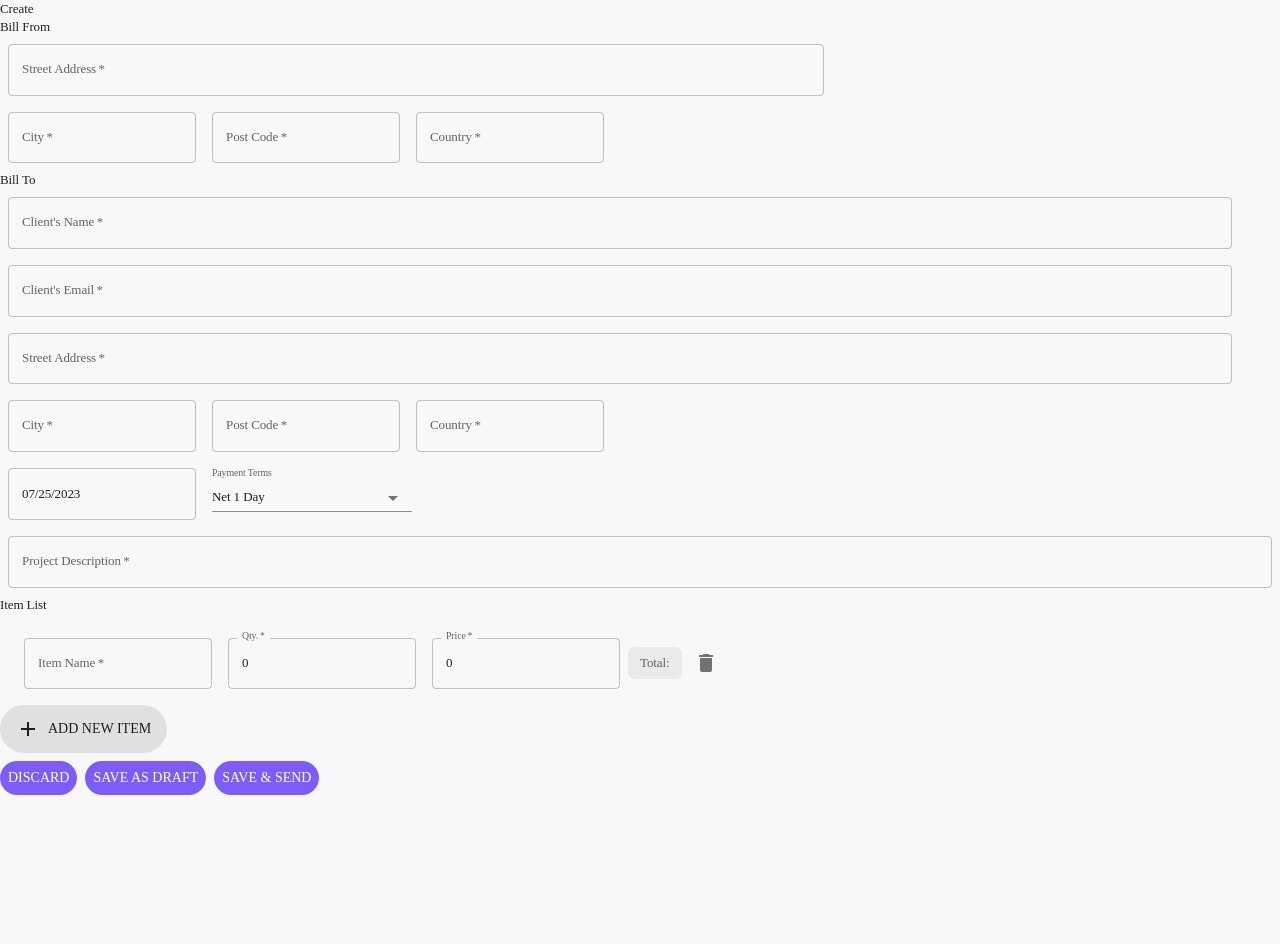
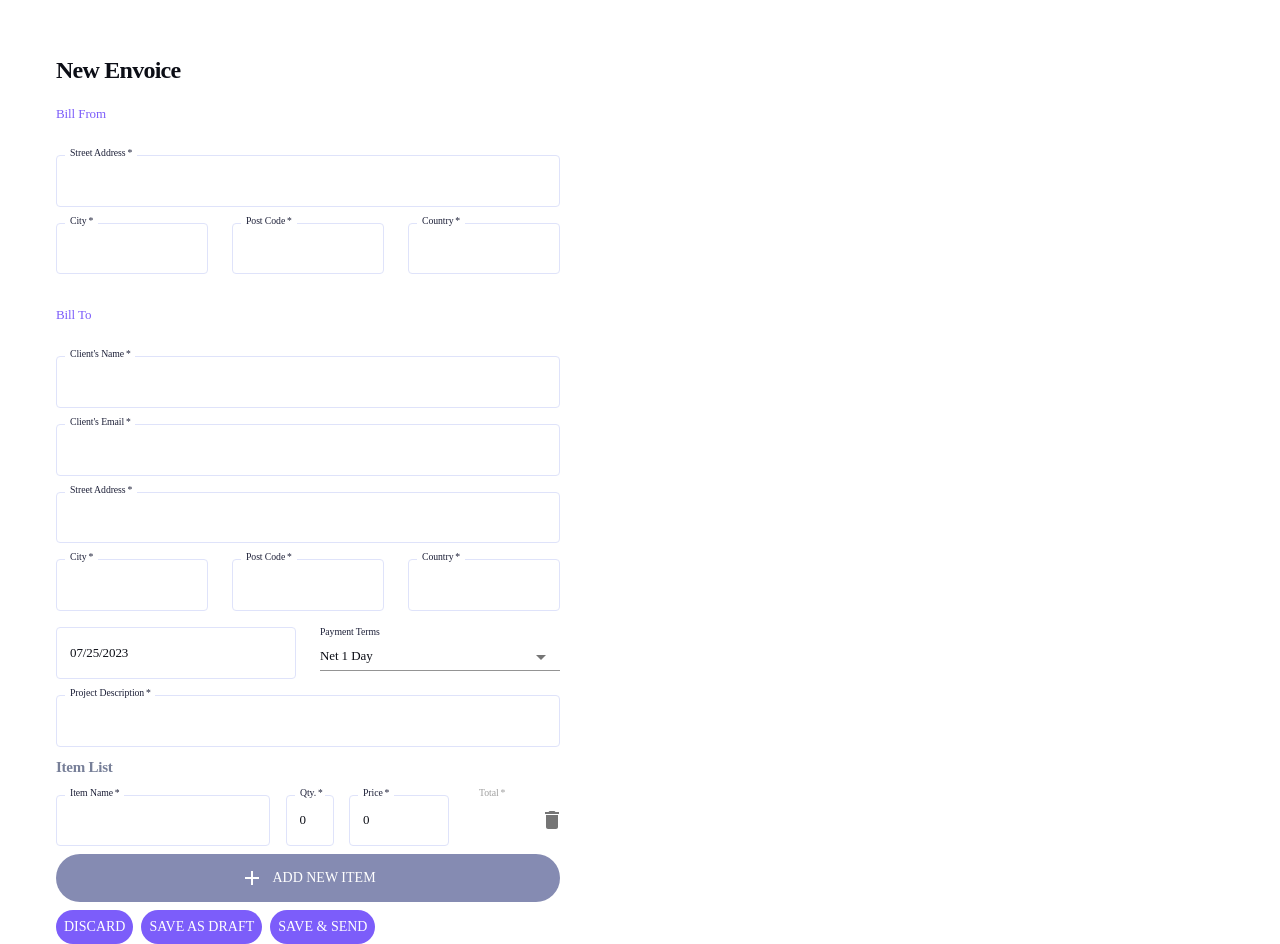
Before and after one commit to giga-gogosashvili/invoice-app, a React (Create React App) app: page /invoices/create in a window 1280 px wide. Before the commit the page ends 800 px from the top, so only its background shows below. Built offline with nearby package versions, Linux system fonts and the light colour scheme; no server answers.

Commit message:
edit page css

```diff
--- a/src/components/EditCreate.tsx
+++ b/src/components/EditCreate.tsx
@@ -20,6 +20,11 @@ import { useNavigate } from "react-router-dom";
 import { Item } from "./Invoices";
 import React from "react";
 import { AxiosFunc } from "./AxiosFunc";
+import StyledTFShort from "../customize/StyledTFShort";
+import StyledTFLong from "../customize/StyledTFLong";
+import StyledItemFields from "../customize/StyledItemFields";
+
+import { inputLabelClasses } from "@mui/material/InputLabel";
 
 export default function EditCreate() {
   const { id } = useParams();
@@ -89,38 +94,82 @@ export default function EditCreate() {
   const [clientCountryError, setClientCountryError] = useState<boolean>(false);
   const [descriptionError, setDescriptionError] = useState<boolean>(false);
 
+  const StyleTF = {
+    mt: 1,
+    mb: 1,
+
+    "& .MuiOutlinedInput-root": {
+      "& fieldset": {
+        borderColor: "#DFE3FA",
+      },
+      "&:hover fieldset": {
+        borderColor: "primary.main",
+      },
+    },
+  };
+
+  const dateStyle = {
+    mt: 1,
+    mb: 1,
+
+    "& .MuiOutlinedInput-root": {
+      "& fieldset": {
+        borderColor: "#DFE3FA",
+      },
+      "&:hover fieldset": {
+        borderColor: "primary.main",
+      },
+    },
+    width: "240px",
+  };
+
+  const segmentTitleStyle = {
+    mb: "24px",
+    mt: "24px",
+    color: "#7C5DFA",
+  };
+
   return (
-    <div>
-      <Typography>{invoice ? `Edit ${id}` : "Create"}</Typography>
+    <Box sx={{ width: "616px", ml: "56px" }}>
+      <Typography color="text.primary" variant="h2" sx={{ mt: "59px" }}>
+        {invoice ? `Edit ${id}` : "New Envoice"}
+      </Typography>
 
-      <Box sx={{ display: "flex", flexWrap: "wrap" }}>
-        <div>
-          <Typography>Bill From</Typography>
-          <TextField
+      {/* <Box sx={{ display: "flex", flexWrap: "wrap" }}> */}
+      <Typography sx={segmentTitleStyle}>Bill From</Typography>
+      <StyledTFLong
         required
         error={senderStreetError}
         helperText={senderStreetError ? "Field can not be empty." : ""}
         fullWidth
-            sx={{ m: 1 }}
+        sx={StyleTF}
+        InputLabelProps={{ shrink: true }}
         id="form-street-from"
         label="Street Address"
         type="text"
         value={
-              invoice
-                ? senderStreet || invoice.senderAddress.street
-                : senderStreet
+          invoice ? senderStreet || invoice.senderAddress.street : senderStreet
         }
         onChange={(event: React.ChangeEvent<HTMLInputElement>) => {
           setSenderStreet(event.target.value);
         }}
       />
-          <TextField
+      <Stack
+        display="flex"
+        flexDirection="row"
+        justifyContent="space-between"
+        sx={{ width: "504px" }}
+
+        // width="100%"
+      >
+        <StyledTFShort
           required
+          sx={StyleTF}
           error={senderCityError}
           helperText={senderCityError ? "Field can not be empty." : ""}
           id="form-city"
           label="City"
-            sx={{ m: 1 }}
+          InputLabelProps={{ shrink: true }}
           value={
             invoice ? senderCity || invoice.senderAddress.city : senderCity
           }
@@ -129,13 +178,14 @@ export default function EditCreate() {
           }}
         />
 
-          <TextField
+        <StyledTFShort
           required
           error={senderPostCodeError}
           helperText={senderPostCodeError ? "Field can not be empty." : ""}
           id="form-postcode-from"
           label="Post Code"
-            sx={{ m: 1 }}
+          sx={StyleTF}
+          InputLabelProps={{ shrink: true }}
           value={
             invoice
               ? senderPostCode || invoice.senderAddress.postCode
@@ -145,13 +195,14 @@ export default function EditCreate() {
             setSenderPostCode(event.target.value);
           }}
         />
-          <TextField
+        <StyledTFShort
           required
           error={senderCountryError}
           helperText={senderCountryError ? "Field can not be empty." : ""}
           id="form-country"
           label="Country"
-            sx={{ m: 1 }}
+          sx={StyleTF}
+          InputLabelProps={{ shrink: true }}
           value={
             invoice
               ? senderCountry || invoice.senderAddress.country
@@ -161,15 +212,15 @@ export default function EditCreate() {
             setSenderCountry(event.target.value);
           }}
         />
-        </div>
-        <div>
-          <Typography>Bill To</Typography>
-          <TextField
+      </Stack>
+      <Typography sx={segmentTitleStyle}>Bill To</Typography>
+      <StyledTFLong
         required
         error={clientNameError}
         helperText={clientNameError ? "Field can not be empty." : ""}
         fullWidth
-            sx={{ m: 1 }}
+        sx={StyleTF}
+        InputLabelProps={{ shrink: true }}
         id="form-name-to"
         label="Client's Name"
         value={invoice ? clientName || invoice.clientName : clientName}
@@ -177,12 +228,13 @@ export default function EditCreate() {
           setClientName(event.target.value);
         }}
       />
-          <TextField
+      <StyledTFLong
         required
         error={clientEmailError}
         helperText={clientEmailError ? "Field can not be empty." : ""}
         fullWidth
-            sx={{ m: 1 }}
+        sx={StyleTF}
+        InputLabelProps={{ shrink: true }}
         id="form-email-to"
         label="Client's Email"
         value={invoice ? clientEmail || invoice.clientEmail : clientEmail}
@@ -190,30 +242,36 @@ export default function EditCreate() {
           setClientEmail(event.target.value);
         }}
       />
-          <TextField
+      <StyledTFLong
         required
         error={clientStreetError}
         helperText={clientStreetError ? "Field can not be empty." : ""}
         fullWidth
-            sx={{ m: 1 }}
+        sx={StyleTF}
+        InputLabelProps={{ shrink: true }}
         id="form-street-to"
         label="Street Address"
         value={
-              invoice
-                ? clientStreet || invoice.clientAddress.street
-                : clientStreet
+          invoice ? clientStreet || invoice.clientAddress.street : clientStreet
         }
         onChange={(event: React.ChangeEvent<HTMLInputElement>) => {
           setClientStreet(event.target.value);
         }}
       />
-          <TextField
+      <Stack
+        display="flex"
+        flexDirection="row"
+        justifyContent="space-between"
+        sx={{ width: "504px" }}
+      >
+        <StyledTFShort
           required
           error={clientCityError}
           helperText={clientCityError ? "Field can not be empty." : ""}
           id="form-city-to"
           label="City"
-            sx={{ m: 1 }}
+          sx={StyleTF}
+          InputLabelProps={{ shrink: true }}
           value={
             invoice ? clientCity || invoice.clientAddress.city : clientCity
           }
@@ -221,13 +279,14 @@ export default function EditCreate() {
             setClientCity(event.target.value);
           }}
         />
-          <TextField
+        <StyledTFShort
           required
           error={clientPostCodeError}
           helperText={clientPostCodeError ? "Field can not be empty." : ""}
           id="form-postcode-to"
           label="Post Code"
-            sx={{ m: 1 }}
+          sx={StyleTF}
+          InputLabelProps={{ shrink: true }}
           value={
             invoice
               ? clientPostCode || invoice.clientAddress.postCode
@@ -237,13 +296,14 @@ export default function EditCreate() {
             setClientPostCode(event.target.value);
           }}
         />
-          <TextField
+        <StyledTFShort
           required
           error={clientCountryError}
           helperText={clientCountryError ? "Field can not be empty." : ""}
           id="form-country-to"
           label="Country"
-            sx={{ m: 1 }}
+          sx={StyleTF}
+          InputLabelProps={{ shrink: true }}
           value={
             invoice
               ? clientCountry || invoice.clientAddress.country
@@ -253,14 +313,20 @@ export default function EditCreate() {
             setClientCountry(event.target.value);
           }}
         />
-        </div>
+      </Stack>
+      <Stack
+        display="flex"
+        flexDirection="row"
+        justifyContent="space-between"
+        sx={{ width: "504px" }}
+      >
         <DatePicker
-          sx={{ m: 1 }}
+          sx={dateStyle}
           //DO NAPRAWY
           value={invoice ? createdAt || invoice.createdAt : createdAt}
           onChange={(newValue) => setCreatedAt(newValue)}
         />
-        <FormControl sx={{ m: 1, width: 200 }}>
+        <FormControl sx={dateStyle}>
           <InputLabel variant="standard" htmlFor="uncontrolled-native">
             Payment Terms
           </InputLabel>
@@ -282,12 +348,14 @@ export default function EditCreate() {
             <option value={30}>Net 30 days</option>
           </NativeSelect>
         </FormControl>
-        <TextField
+      </Stack>
+      <StyledTFLong
         required
         error={descriptionError}
         helperText={descriptionError ? "Field can not be empty." : ""}
         fullWidth
-          sx={{ m: 1 }}
+        sx={StyleTF}
+        InputLabelProps={{ shrink: true }}
         id="form-description"
         label="Project Description"
         value={invoice ? description || invoice.description : description}
@@ -296,22 +364,40 @@ export default function EditCreate() {
         }}
       />
       <div>
-          <Typography>Item List</Typography>
-          <List>
+        <Typography color="#777F98" variant="h3">
+          Item List
+        </Typography>
+        <List
+          sx={{
+            width: "504px",
+            justifyContent: "space-between",
+          }}
+        >
           {items.map((item, index) => (
             <ListItem
+              sx={{
+                display: "flex",
+                flexDirection: "row",
+                justifyContent: "space-between",
+                p: 0,
+              }}
               key={index}
-                secondaryAction={
-                  <IconButton edge="end" aria-label="delete">
-                    <DeleteIcon />
-                  </IconButton>
-                }
+              // secondaryAction={
+              //   <IconButton edge="end" aria-label="delete">
+              //     <DeleteIcon />
+              //   </IconButton>
+              // }
             >
-                <TextField
+              <StyledItemFields
                 required
                 id="form-item-name-1"
                 label={"Item Name"}
-                  sx={{ m: 1 }}
+                sx={{
+                  width: "214px",
+                  mt: 1,
+                  mb: 1,
+                }}
+                InputLabelProps={{ shrink: true }}
                 value={
                   invoice ? item.name || invoice.items[index].name : item.name
                 }
@@ -327,12 +413,22 @@ export default function EditCreate() {
                   setItems(before.concat(changed).concat(after));
                 }}
               />
-                <TextField
+              <StyledItemFields
                 required
                 id="form-item-qty-1"
                 label="Qty."
-                  sx={{ m: 1 }}
+                sx={{
+                  width: "48px",
+                  "& input::-webkit-outer-spin-button, & input::-webkit-inner-spin-button":
+                    {
+                      display: "none",
+                    },
+                  "& input[type=number]": {
+                    MozAppearance: "textfield",
+                  },
+                }}
                 type="number"
+                InputLabelProps={{ shrink: true }}
                 // InputLabelProps={{
                 //   shrink: true,
                 // }}
@@ -354,12 +450,22 @@ export default function EditCreate() {
                   setItems(before.concat(changed).concat(after));
                 }}
               />
-                <TextField
+              <StyledItemFields
                 required
                 id="form-item-price-1"
                 label="Price"
                 type="number"
-                  sx={{ m: 1 }}
+                InputLabelProps={{ shrink: true }}
+                sx={{
+                  width: "100px",
+                  "& input::-webkit-outer-spin-button, & input::-webkit-inner-spin-button":
+                    {
+                      display: "none",
+                    },
+                  "& input[type=number]": {
+                    MozAppearance: "textfield",
+                  },
+                }}
                 value={
                   invoice
                     ? item.price || invoice.items[index].price
@@ -377,23 +483,40 @@ export default function EditCreate() {
                   setItems(before.concat(changed).concat(after));
                 }}
               />
-                <Stack>
-                  {" "}
-                  <Chip
-                    label={`Total: ${
+              <TextField
+                required
+                id="form-item-total"
+                label="Total"
+                sx={{
+                  width: "52px",
+                  "& .MuiOutlinedInput-root": {
+                    "& fieldset": {
+                      // borderColor: "primary.main",
+                      border: 0,
+                    },
+                  },
+                }}
+                type="number"
+                disabled
+                InputLabelProps={{ shrink: true }}
+                defaultValue={
                   invoice
                     ? item.quantity * item.price ||
-                          invoice.items[index].price *
-                            invoice.items[index].quantity
+                      invoice.items[index].price * invoice.items[index].quantity
                     : ""
-                    }`}
+                }
               />
-                </Stack>
+              <IconButton edge="end" aria-label="delete">
+                <DeleteIcon />
+              </IconButton>
             </ListItem>
           ))}
 
           <Fab
             variant="extended"
+            sx={{
+              width: "504px",
+            }}
             onClick={() => {
               const withNewItem = items.concat({
                 name: "",
@@ -408,8 +531,8 @@ export default function EditCreate() {
             Add New Item
           </Fab>
         </List>
-          {items.map((item, index) => (
-            <div key={index}>
+        {/* {items.map((item, index) => ( */}
+        <div>
           <Fab
             sx={{ mr: 1 }}
             variant="extended"
@@ -542,9 +665,9 @@ export default function EditCreate() {
             Save & Send
           </Fab>
         </div>
-          ))}
+        {/* ))} */}
       </div>
+      {/* </Box> */}
     </Box>
-    </div>
   );
 }
--- a/src/components/Invoice.tsx
+++ b/src/components/Invoice.tsx
@@ -25,6 +25,7 @@ import { getStatusColor } from "./Invoices";
 import Drawer from "./Drawer";
 import TableFooter from "@mui/material/TableFooter";
 import ConfirmDeletion from "./ConfirmDeletion";
+import toggleColorMode from "../App";
 
 export default function Invoice() {
   const { id } = useParams();
@@ -74,6 +75,7 @@ export default function Invoice() {
   const fabStyle = { mr: "10px", p: "24px", borderRadius: "24px" };
   return (
     <>
+      {/* <Drawer></Drawer> */}
       <Box
         display={"flex"}
         sx={{
@@ -81,7 +83,6 @@ export default function Invoice() {
           bgcolor: "#F8F8FB",
         }}
       >
-        <Drawer></Drawer>
         <Box
           sx={{
             margin: "0 auto",
--- a/src/components/Invoices.tsx
+++ b/src/components/Invoices.tsx
@@ -9,6 +9,7 @@ import Typography from "@mui/material/Typography";
 import { Box } from "@mui/material";
 import NoInvoices from "./NoInvoices";
 import InvoiceItemMenu from "./InvoiceItemMenu";
+import toggleColorMode from "../App";
 
 import Drawer from "./Drawer";
 
@@ -98,10 +99,11 @@ export default function Invoices() {
   return (
     <Box display={"flex"}>
       <Drawer></Drawer>
+
       <Box sx={{ margin: "0 auto", width: 730 }}>
         <Box sx={{ display: "flex", alignItems: "center" }}>
           <Box>
-            <Typography color="gray.900" variant="h1" sx={{ mt: "78px" }}>
+            <Typography color="text.primary" variant="h1" sx={{ mt: "78px" }}>
               Invoices{" "}
             </Typography>{" "}
             <Typography
--- /dev/null
+++ b/src/customize/StyledItemFields.tsx
@@ -0,0 +1,21 @@
+import { styled } from "@mui/system";
+import { TextField } from "@mui/material";
+
+const StyledItemFields = styled(TextField)(({ theme }) => ({
+  "& input::-webkit-outer-spin-button, & input::-webkit-inner-spin-button": {
+    display: "none",
+  },
+  "& input[type=number]": {
+    MozAppearance: "textfield",
+  },
+  "& .MuiOutlinedInput-root": {
+    "& fieldset": {
+      borderColor: "#DFE3FA",
+    },
+    "&:hover fieldset": {
+      borderColor: "primary.main",
+    },
+  },
+}));
+
+export default StyledItemFields;
--- /dev/null
+++ b/src/customize/StyledTFLong.tsx
@@ -0,0 +1,9 @@
+import { styled } from "@mui/system";
+import { TextField } from "@mui/material";
+
+const StyledTFLong = styled(TextField)(({ theme }) => ({
+  width: "504px",
+  flexShrink: 0,
+}));
+
+export default StyledTFLong;
--- /dev/null
+++ b/src/customize/StyledTFShort.tsx
@@ -0,0 +1,9 @@
+import { styled } from "@mui/system";
+import { TextField } from "@mui/material";
+
+const StyledTFShort = styled(TextField)(() => ({
+  width: "152px",
+  flexShrink: 0,
+}));
+
+export default StyledTFShort;
--- a/src/themeLight.tsx
+++ b/src/themeLight.tsx
@@ -1,4 +1,5 @@
 import { createTheme, ThemeOptions, Shadows } from "@mui/material/styles";
+import { PaletteMode } from "@mui/material";
 
 // const breakpointValues = {
 //   xs: 0,
@@ -13,48 +14,83 @@ const defaultTheme = createTheme();
 // get the default `shadows` object
 const defaultShadows: ThemeOptions["shadows"] = [...defaultTheme.shadows];
 
-const themeLight: any = createTheme({
-  breakpoints: {
-    values: {
-      xs: 0,
-      sm: 375,
-      md: 768,
-      lg: 992,
-      xl: 1440,
-    },
-  },
+const getDesignTokens = (mode: any) => ({
   palette: {
-    mode: "light",
+    mode,
+    ...(mode === "light"
+      ? {
+          // 👇 palette values for light mode
           background: {
-      default: "#F8F8FB",
+            paper: "#F8F8FB",
           },
           primary: {
             main: "#7C5DFA",
-      light: "#F8F8FB",
-      dark: "#9277FF",
+            light: "#7C5DFA",
+            dark: "#7E88C3",
+          },
+          secondary: {
+            main: "#373B53",
+            light: "#7E88C3",
+            dark: "#0C0E16",
+          },
+          info: {
+            main: "#888EB0",
+            light: "#DFE3FA",
+          },
+          grey: {
+            50: "#FFFFFF",
+            100: "#858BB2",
+            200: "#7E88C3",
+            300: "#858BB2",
+            400: "#F9FAFE",
+            500: "#DFE3FA",
+            600: "#373B53",
+            700: "#9277FF",
+            800: "#0C0E16",
+            900: "#FFFFFF",
+          },
+          text: {
+            primary: "#0C0E16",
+            secondary: "#1E2139",
+          },
+        }
+      : {
+          // 👇 palette values for dark mode
+          background: {
+            paper: "#141625",
+          },
+          primary: {
+            main: "#252945",
+            light: "#9277FF",
+            dark: "#DFE3FA",
           },
           secondary: {
             main: "#1E2139",
-      light: "#252945",
-      dark: "#141625",
+            light: "#858BB2",
+            dark: "#1E2139",
           },
           info: {
-      main: "#888EB0",
-      light: "#7E88C3",
-      dark: "#DFE3FA",
+            main: "#DFE3FA",
+            light: "#1E2139",
           },
           grey: {
-      900: "#0C0E16",
+            50: "#1E2139",
+            100: "#FFFFFF",
+            200: "#888EB0",
+            300: "#DFE3FA",
+            400: "#252945",
+            500: "#FFFFFF",
+            600: "#0C0E16",
+            700: "#7C5DFA",
+            800: "#DFE3FA",
+            900: " #252945",
           },
-    error: {
-      main: "#EC5757",
-      light: "#9277FF",
+          text: {
+            primary: "#FFFFFF",
+            secondary: "#FFFFFF",
           },
-    warning: {
-      main: "#FF8F00",
+        }),
   },
-  },
-
   typography: {
     fontFamily: "League Spartan",
     fontWeightMedium: 500,
@@ -128,8 +164,147 @@ const themeLight: any = createTheme({
         },
       },
     },
+    // MuiTextField: {
+    //   styleOverrides: {
+    //     root: { height: "48px", m: 1, display: "block" },
+    //     // "& .MuiOutlinedInput-root": {
+    //     //   "& fieldset": {},
+    //     // },
+    //   },
+    // },
+    // MuiMenuItem: {
+    //   styleOverrides: {
+    //     root: {
+    //       backgroundColor: "grey.900",
+    //     },
+    //   },
+    // },
   },
   shadows: defaultShadows.map(() => "none") as Shadows,
 });
 
-export default themeLight;
+// const themeLight: any = createTheme({
+//   breakpoints: {
+//     values: {
+//       xs: 0,
+//       sm: 375,
+//       md: 768,
+//       lg: 992,
+//       xl: 1440,
+//     },
+//   },
+//   palette: {
+//     mode: "light",
+//     background: {
+//       paper: "#F8F8FB",
+//     },
+//     primary: {
+//       main: "#7C5DFA",
+//       light: "#7C5DFA",
+//       dark: "#7E88C3",
+//     },
+//     secondary: {
+//       main: "#373B53",
+//       light: "#7E88C3",
+//       dark: "#0C0E16",
+//     },
+//     info: {
+//       main: "#888EB0",
+//       light: "#DFE3FA",
+//     },
+//     grey: {
+//       50: "#FFFFFF",
+//       100: "#858BB2",
+//       200: "#7E88C3",
+//       300: "#858BB2",
+//       400: "#F9FAFE",
+//       500: "#DFE3FA",
+//       600: "#373B53",
+//       700: "#9277FF",
+//       800: "#0C0E16",
+//       900: "#FFFFFF",
+//     },
+//     text: {
+//       primary: "#0C0E16",
+//       secondary: "#1E2139",
+//     },
+//   },
+
+//   typography: {
+//     fontFamily: "League Spartan",
+//     fontWeightMedium: 500,
+//     fontWeightBold: 700,
+//     h1: {
+//       fontWeight: 700,
+//       fontSize: "70px",
+//       lineHeight: "33px",
+//       letterSpacing: -1,
+//     },
+//     h2: {
+//       fontWeight: 700,
+//       fontSize: "24px",
+//       lineHeight: "22px",
+//       letterSpacing: -0.75,
+//     },
+//     h3: {
+//       fontWeight: 700,
+//       fontSize: "15px",
+//       lineHeight: "24px",
+//       letterSpacing: -0.25,
+//     },
+//     h4: {
+//       fontWeight: 700,
+//       fontSize: "15px",
+//       lineHeight: "15px",
+//       letterSpacing: -0.25,
+//     },
+//     body1: {
+//       fontWeight: 500,
+//       fontSize: "13px",
+//       lineHeight: "18px",
+//       letterSpacing: -0.1,
+//     },
+//     body2: {
+//       fontWeight: 500,
+//       fontSize: "13px",
+//       lineHeight: "15px",
+//       letterSpacing: -0.25,
+//     },
+//   },
+//   components: {
+//     MuiButton: {
+//       styleOverrides: {
+//         root: {
+//           borderRadius: 24,
+//           size: "medium",
+//         },
+//       },
+//     },
+//     MuiChip: {
+//       styleOverrides: {
+//         root: {
+//           borderRadius: 6,
+//           opacity: 0.7,
+//         },
+//         icon: {
+//           height: 8,
+//           width: 8,
+//         },
+//       },
+//     },
+//     MuiDrawer: {
+//       styleOverrides: {
+//         root: {
+//           display: "flex",
+//         },
+//         paperAnchorLeft: {
+//           borderTopRightRadius: 20,
+//           borderBottomRightRadius: 20,
+//         },
+//       },
+//     },
+//   },
+//   shadows: defaultShadows.map(() => "none") as Shadows,
+// });
+
+export default getDesignTokens;
```
Also changed, not shown: src/App.tsx (+20 -2 lines), src/components/Drawer.tsx (+16 -2 lines), src/components/FilterButton.tsx (+17 -2 lines). Lines whose indentation alone changed are shown as unchanged.
